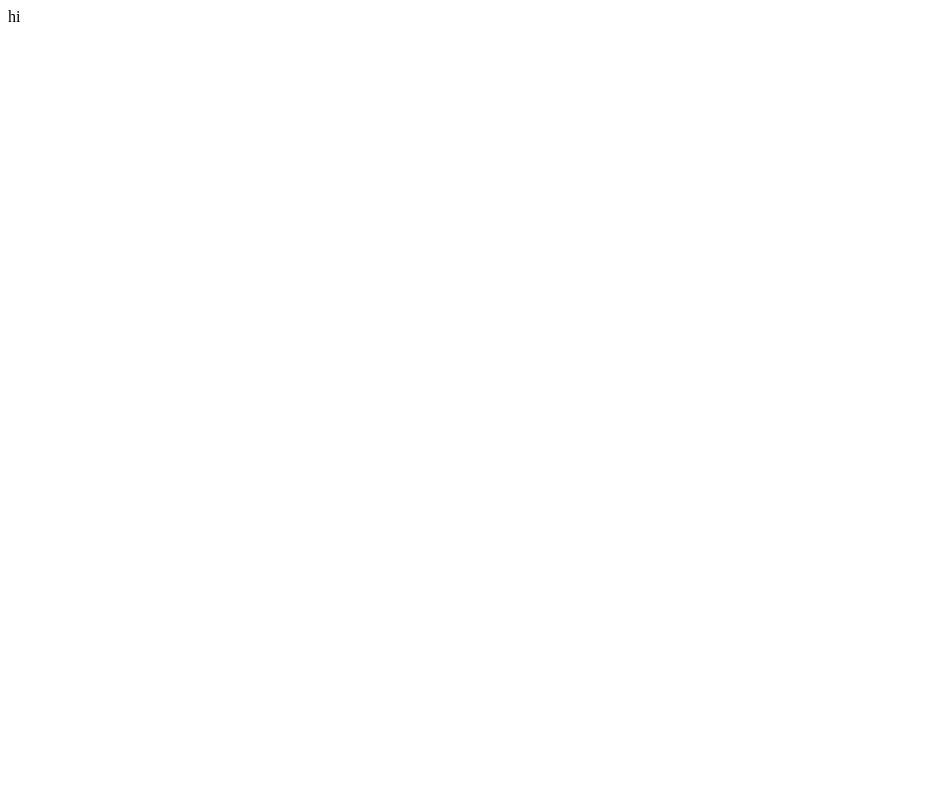
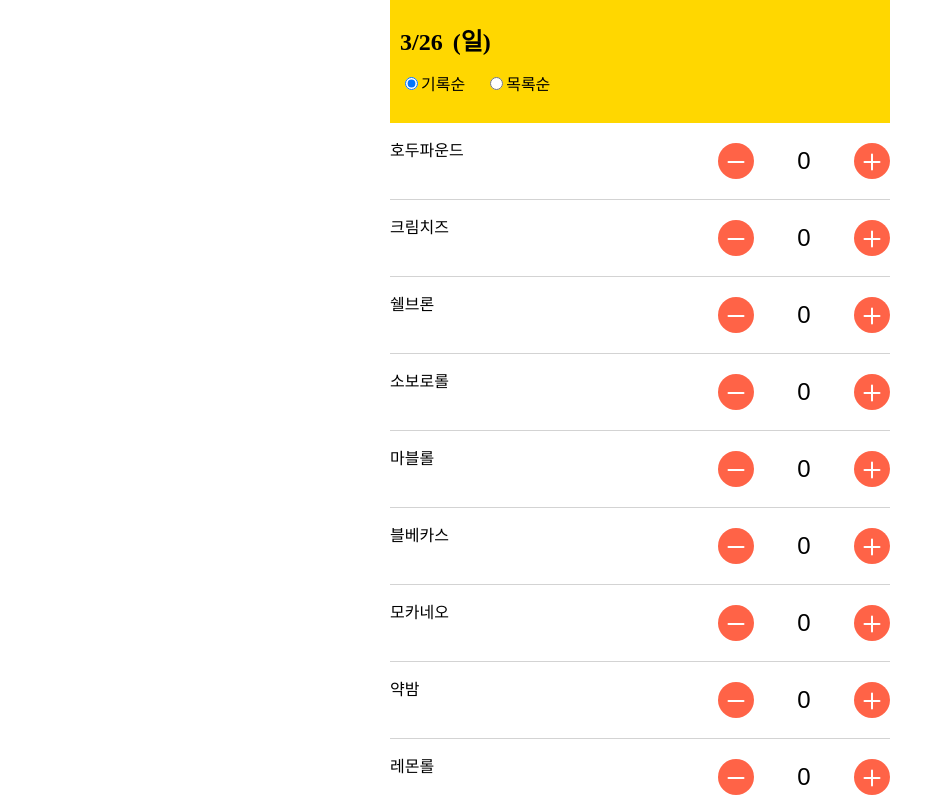
Before and after one commit to rigood/bread-stock, a React (Create React App) app: page / in a window 1280 px wide. Shown: the top 800 px of the page, without its empty margins (0-945 px from the left). Built offline with nearby package versions, Linux system fonts and the light colour scheme.

Commit message:
레이아웃 만들기

```diff
--- a/package.json
+++ b/package.json
@@ -9,6 +9,8 @@
     "react": "^18.2.0",
     "react-dom": "^18.2.0",
     "react-scripts": "5.0.1",
+    "styled-components": "^5.3.9",
+    "styled-reset": "^4.4.5",
     "web-vitals": "^2.1.4"
   },
   "scripts": {
@@ -40,5 +42,5 @@
   "devDependencies": {
     "gh-pages": "^5.0.0"
   },
-  "homepage" : "https://rigood.github.io/bread-stock"
+  "homepage": "https://rigood.github.io/bread-stock"
 }
--- a/src/App.js
+++ b/src/App.js
@@ -1,10 +1,87 @@
-
+import { useState } from "react";
+import GlobalStyle from "./GloablStyle";
+import styled from "styled-components";
+import BreadItem from "./BreadItem";
+import { BREAD_LIST } from "./breadList";
 
 function App() {
+  const [order, setOrder] = useState("write");
+  const sortedBread = BREAD_LIST.sort((a, b) => a[order] - b[order]);
+
+  const dateNow = new Date();
+  const date = dateNow.toLocaleDateString("en-US").slice(0, -5);
+  const day =
+    "(" + dateNow.toLocaleDateString("ko-KR", { weekday: "short" }) + ")";
+
   return (
-   <>hi
-   </>
+    <>
+      <GlobalStyle />
+
+      <Layout>
+        <Header>
+          <Dates>
+            <span>{date}</span>
+            <span>{day}</span>
+          </Dates>
+          <Sort>
+            <div>
+              <input
+                type="radio"
+                name="sort"
+                id="write"
+                defaultChecked
+                onClick={() => setOrder("write")}
+              />
+              <label htmlFor="write">기록순</label>
+            </div>
+            <div>
+              <input
+                type="radio"
+                name="sort"
+                id="read"
+                onClick={() => setOrder("read")}
+              />
+              <label htmlFor="read">목록순</label>
+            </div>
+          </Sort>
+        </Header>
+
+        <Main>
+          {sortedBread.map((bread) => {
+            return <BreadItem bread={bread} />;
+          })}
+        </Main>
+      </Layout>
+    </>
   );
 }
 
+const Layout = styled.div`
+  max-width: 500px;
+  margin: 0 auto;
+`;
+
+const Header = styled.header`
+  padding: 30px 10px;
+  display: flex;
+  flex-direction: column;
+  row-gap: 20px;
+  background-color: gold;
+`;
+
+const Dates = styled.div`
+  font-size: 24px;
+  font-weight: bold;
+  span:first-child {
+    margin-right: 10px;
+  }
+`;
+
+const Sort = styled.div`
+  display: flex;
+  column-gap: 20px;
+`;
+
+const Main = styled.main``;
+
 export default App;
--- /dev/null
+++ b/src/BreadItem.jsx
@@ -0,0 +1,96 @@
+import { useState } from "react";
+import styled from "styled-components";
+
+function BreadItem({ bread }) {
+  const [count, setCount] = useState(0);
+
+  const onChange = (e) => setCount(Number(e.target.value));
+  const onIncrease = () => setCount((prev) => prev + 1);
+  const onDecrease = () => setCount((prev) => prev - 1);
+
+  return (
+    <Wrapper>
+      <Name>{bread.name}</Name>
+      <Info>
+        <MFD></MFD>
+        <Quantity>
+          <button type="button" onClick={onDecrease} disabled={count === 0}>
+            <svg
+              xmlns="http://www.w3.org/2000/svg"
+              fill="none"
+              viewBox="0 0 24 24"
+              width={36}
+              height={36}
+              strokeWidth={2}
+              stroke="white"
+              className="w-6 h-6"
+            >
+              <path
+                strokeLinecap="round"
+                strokeLinejoin="round"
+                d="M19.5 12h-15"
+              />
+            </svg>
+          </button>
+          <input type="number" value={count} onChange={onChange} />
+          <button type="button" onClick={onIncrease}>
+            <svg
+              xmlns="http://www.w3.org/2000/svg"
+              fill="none"
+              viewBox="0 0 24 24"
+              width={36}
+              height={36}
+              strokeWidth={2}
+              stroke="white"
+              className="w-6 h-6"
+            >
+              <path
+                strokeLinecap="round"
+                strokeLinejoin="round"
+                d="M12 4.5v15m7.5-7.5h-15"
+              />
+            </svg>
+          </button>
+        </Quantity>
+      </Info>
+    </Wrapper>
+  );
+}
+
+export default BreadItem;
+
+const Wrapper = styled.div`
+  display: flex;
+  justify-content: space-between;
+  padding: 20px 0;
+  border-bottom: 1px solid lightgray;
+`;
+
+const Name = styled.div``;
+
+const Info = styled.div`
+  display: flex;
+  flex-direction: column;
+`;
+
+const Quantity = styled.div`
+  display: flex;
+  input {
+    width: 100px;
+    text-align: center;
+    font-size: 24px;
+    border: none;
+  }
+  button {
+    width: 36px;
+    height: 36px;
+    border: none;
+    background-color: tomato;
+    border-radius: 50%;
+    display: flex;
+    justify-content: center;
+    align-content: center;
+  }
+`;
+
+const MFD = styled.div``;
--- /dev/null
+++ b/src/GloablStyle.jsx
@@ -0,0 +1,18 @@
+import { createGlobalStyle } from "styled-components";
+import reset from "styled-reset";
+
+const GlobalStyle = createGlobalStyle`
+${reset};
+
+*{
+    box-sizing: border-box;
+}
+
+input[type="number"]::-webkit-outer-spin-button,
+input[type="number"]::-webkit-inner-spin-button {
+    -webkit-appearance: none;
+    margin: 0;
+}
+`;
+
+export default GlobalStyle;
--- /dev/null
+++ b/src/breadList.js
@@ -0,0 +1,207 @@
+export const BREAD_LIST = [
+  {
+    name: "호두파운드",
+    write: 1,
+    read: 16,
+  },
+  {
+    name: "크림치즈",
+    write: 2,
+    read: 14,
+  },
+  {
+    name: "쉘브론",
+    write: 3,
+    read: 11,
+  },
+  {
+    name: "소보로롤",
+    write: 4,
+    read: 9,
+  },
+  {
+    name: "마블롤",
+    write: 5,
+    read: 4,
+  },
+  {
+    name: "블베카스",
+    write: 6,
+    read: 8,
+  },
+  {
+    name: "모카네오",
+    write: 7,
+    read: 5,
+  },
+  {
+    name: "약밤",
+    write: 8,
+    read: 13,
+  },
+  {
+    name: "레몬롤",
+    write: 9,
+    read: 3,
+  },
+  {
+    name: "쇼콜라",
+    write: 10,
+    read: 10,
+  },
+  {
+    name: "나가사키",
+    write: 11,
+    read: 2,
+  },
+  {
+    name: "어니언",
+    write: 12,
+    read: 19,
+  },
+  {
+    name: "바질",
+    write: 13,
+    read: 20,
+  },
+  {
+    name: "호두타르트(일)",
+    write: 14,
+    read: 26,
+  },
+  {
+    name: "호두타르트(프)",
+    write: 15,
+    read: 27,
+  },
+  {
+    name: "미니머핀",
+    write: 16,
+    read: 6,
+  },
+  {
+    name: "구운도넛",
+    write: 17,
+    read: 17,
+  },
+  {
+    name: "레몬케익",
+    write: 18,
+    read: 18,
+  },
+  {
+    name: "시몬(재)",
+    write: 19,
+    read: 12,
+  },
+  {
+    name: "미니머핀(쇼)",
+    write: 20,
+    read: 6,
+  },
+  {
+    name: "레몬케익(쇼)",
+    write: 21,
+    read: 18,
+  },
+  {
+    name: "구운도넛(쇼)",
+    write: 22,
+    read: 17,
+  },
+  {
+    name: "레몬롤(쇼)",
+    write: 23,
+    read: 3,
+  },
+  {
+    name: "마늘빵",
+    write: 24,
+    read: 15,
+  },
+  {
+    name: "퀸아망",
+    write: 25,
+    read: 25,
+  },
+  {
+    name: "아몬드크로아상",
+    write: 26,
+    read: 21,
+  },
+  {
+    name: "구리볼",
+    write: 27,
+    read: 1,
+  },
+  {
+    name: "시몬",
+    write: 28,
+    read: 12,
+  },
+  {
+    name: "블베쉬폰",
+    write: 29,
+    read: 7,
+  },
+  {
+    name: "마블롤(진)",
+    write: 30,
+    read: 4,
+  },
+  {
+    name: "소보로롤(진)",
+    write: 31,
+    read: 9,
+  },
+  {
+    name: "쇼콜라(진)",
+    write: 32,
+    read: 10,
+  },
+  {
+    name: "호두파운드(진)",
+    write: 33,
+    read: 16,
+  },
+  {
+    name: "크림치즈(진)",
+    write: 34,
+    read: 14,
+  },
+  {
+    name: "쉘브론(진)",
+    write: 35,
+    read: 11,
+  },
+  {
+    name: "약밤(진)",
+    write: 36,
+    read: 13,
+  },
+  {
+    name: "블베카스(진)",
+    write: 37,
+    read: 8,
+  },
+  {
+    name: "모카네오(진)",
+    write: 38,
+    read: 5,
+  },
+  {
+    name: "구운도넛(샌)",
+    write: 39,
+    read: 17,
+  },
+  {
+    name: "레몬케익(샌)",
+    write: 40,
+    read: 18,
+  },
+  {
+    name: "나가사키(샌)",
+    write: 41,
+    read: 2,
+  },
+];
```
Also changed, not shown: 1 other file (tests, documents, lock files or other folders).
